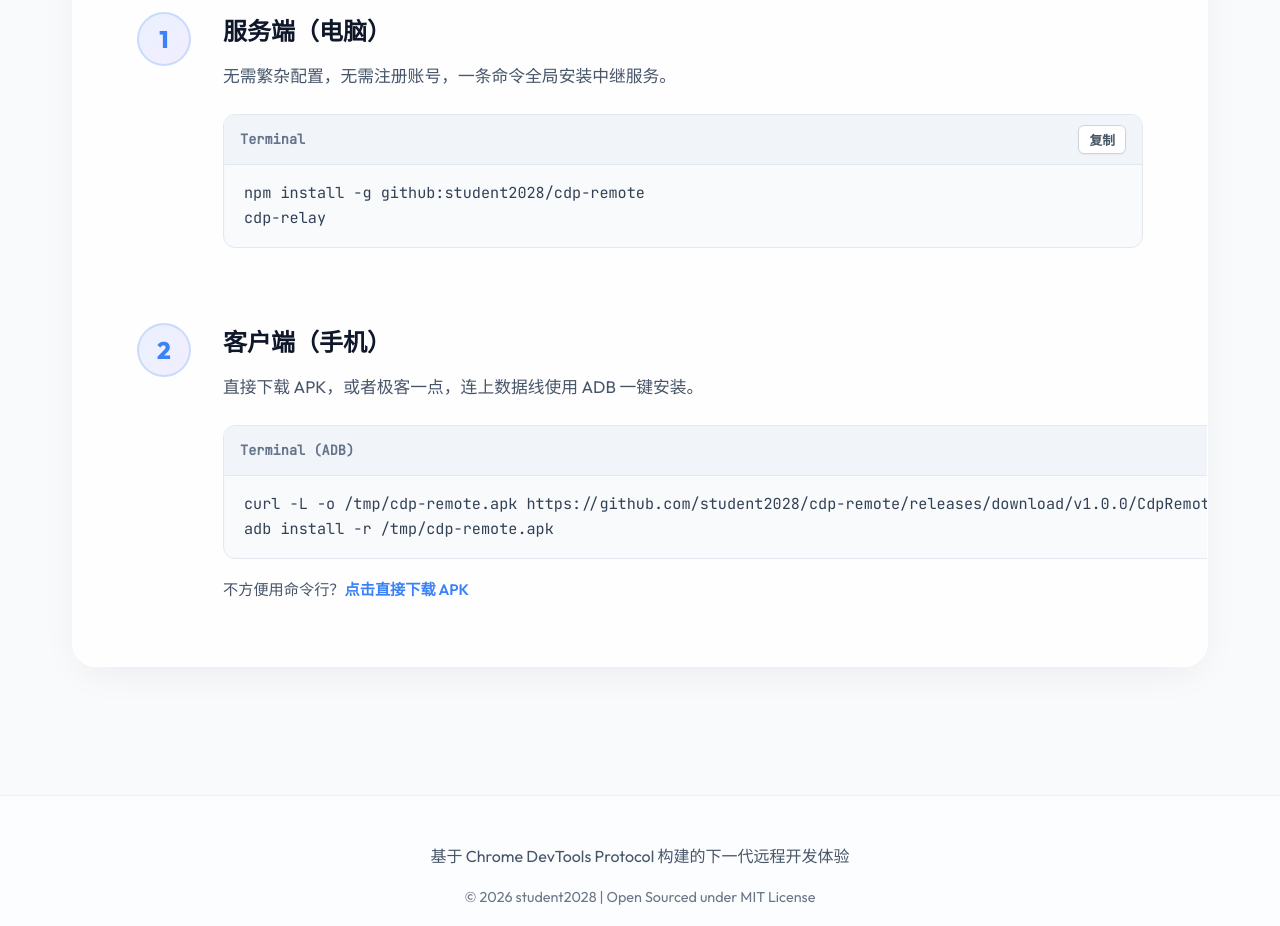
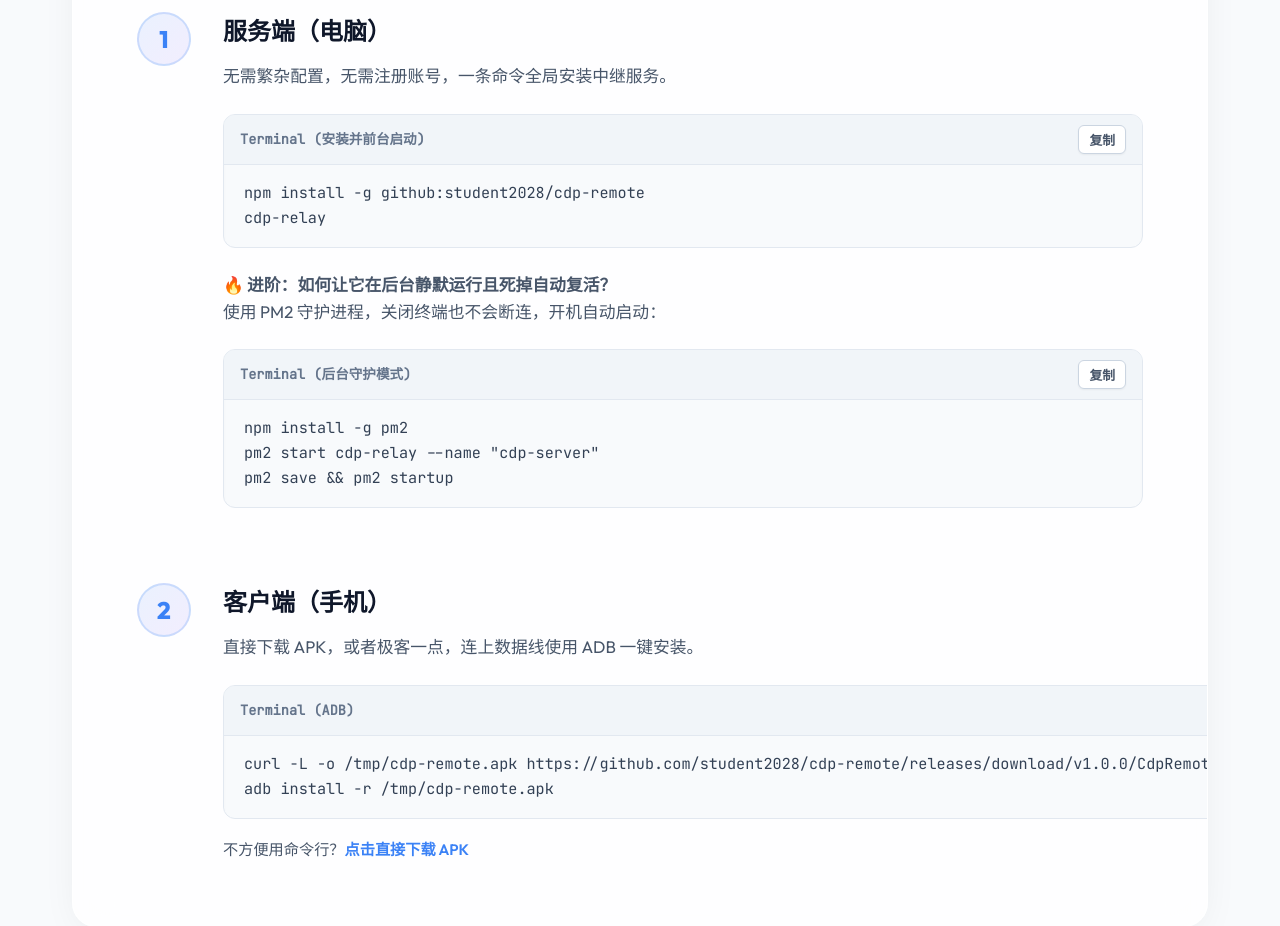
Before and after one commit to student2028/cdp-remote, a website: page docs/index.html in a window 1280 px wide. Shown: the part 4580-5506 px from the top of the page. Drawn offline with Linux system fonts and the light colour scheme.

Commit message:
docs: 增加 PM2 后台守护运行和开机自启的使用说明

```diff
--- a/docs/index.html
+++ b/docs/index.html
@@ -132,11 +132,21 @@
                         <p>无需繁杂配置，无需注册账号，一条命令全局安装中继服务。</p>
                         <div class="code-block">
                             <div class="code-header">
-                                <span>Terminal</span>
+                                <span>Terminal (安装并前台启动)</span>
                                 <button class="copy-btn" onclick="copyCode('npm-cmd')">复制</button>
                             </div>
                             <pre><code id="npm-cmd">npm install -g github:student2028/cdp-remote
 cdp-relay</code></pre>
+                        </div>
+                        <p style="margin-top: 1.5rem; font-size: 1.05rem; color: var(--text-secondary);"><strong>🔥 进阶：如何让它在后台静默运行且死掉自动复活？</strong><br>使用 PM2 守护进程，关闭终端也不会断连，开机自动启动：</p>
+                        <div class="code-block" style="margin-top: 0.8rem;">
+                            <div class="code-header">
+                                <span>Terminal (后台守护模式)</span>
+                                <button class="copy-btn" onclick="copyCode('pm2-cmd')">复制</button>
+                            </div>
+                            <pre><code id="pm2-cmd">npm install -g pm2
+pm2 start cdp-relay --name "cdp-server"
+pm2 save && pm2 startup</code></pre>
                         </div>
                     </div>
                 </div>
```
Also changed, not shown: README.md.
